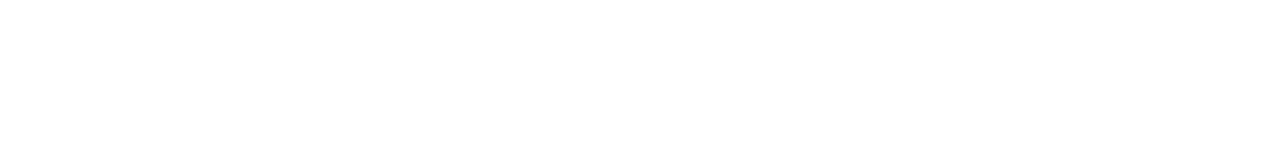
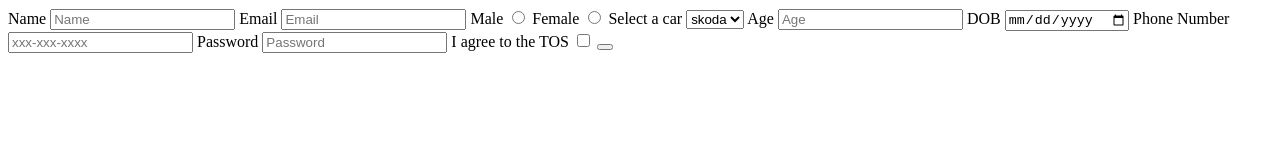
Before and after one commit to acciojob/signup-form-car-utkoorprashanth, a website: page main.html in a window 1280 px wide. Drawn offline with Linux system fonts and the light colour scheme.

Commit message:
created a submission

```diff
--- a/main.html
+++ b/main.html
@@ -8,6 +8,42 @@
 
 <body>
 	<!-- the entire body must be written by student -->
+	<form method="post">
+		<label for="">Name</label>
+			<input type="text" id="name" placeholder="Name"required="Yes">
+
+		<label for="email">Email</label>
+		<input type="text" id="email" placeholder="Email"required="Yes">
+
+
+		<label for="Male">Male</label>
+			<input type="radio" id="gender_m" required="Yes">
+
+		<label for="female">Female</label>
+			<input type="radio" id="gender_f" required="Yes">
+
+		<label for="car">Select a car</label>
+		<select placeholder="--Please choose an option--" id="cars">
+			<option>skoda</option>
+			<option>audi</option>
+			<option>bmw</option>
+		</select>
+		<label for="age">Age</label>
+			<input type="Number" placeholder="Age" id=""age>
+		<label for="dob">DOB
+		</label>
+		<input type="date" id="dob">
+		<label for="tel">Phone Number</label>
+		<input type="Tel" placeholder="xxx-xxx-xxxx" id="tel">
+		<label for="password">Password</label>
+		<input type="password" id="password" placeholder="Password">
+		<label for="tos">I agree to the TOS</label>
+		<input type="checkbox" id="tos">
+		<button type="submit">
+
+
+	</form>
+
     <script type="text/javascript" src="./script.js">
 </script>
 
--- a/script.js
+++ b/script.js
@@ -1 +1,2 @@
 //your code here
+https://www.svgrepo.com/show/345221/three-dots.svg
```
